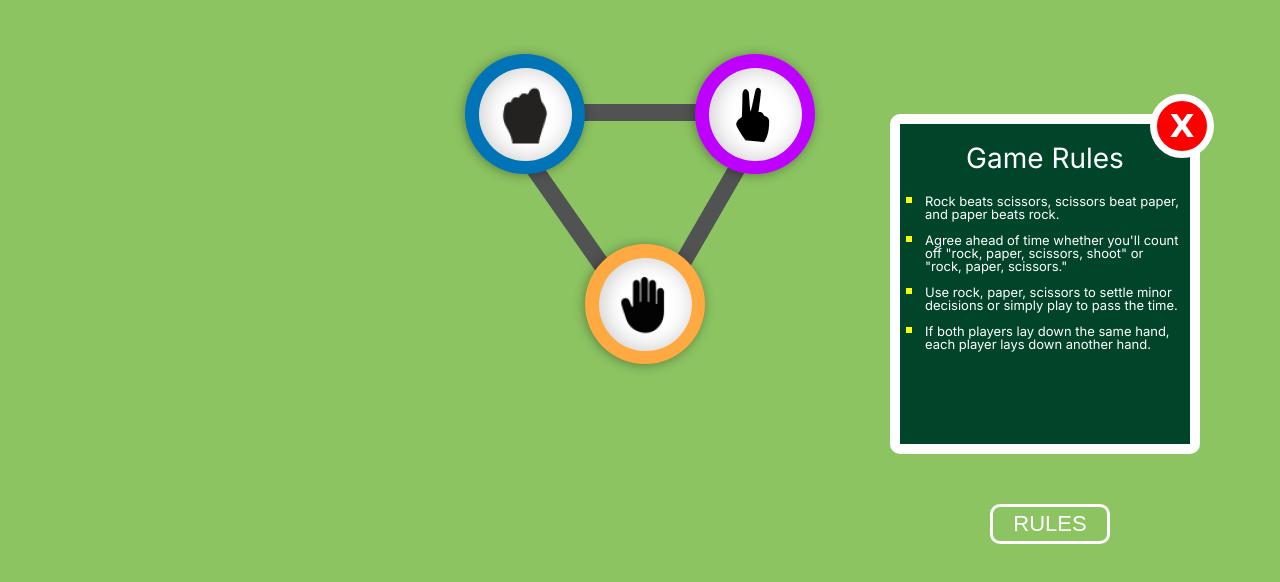
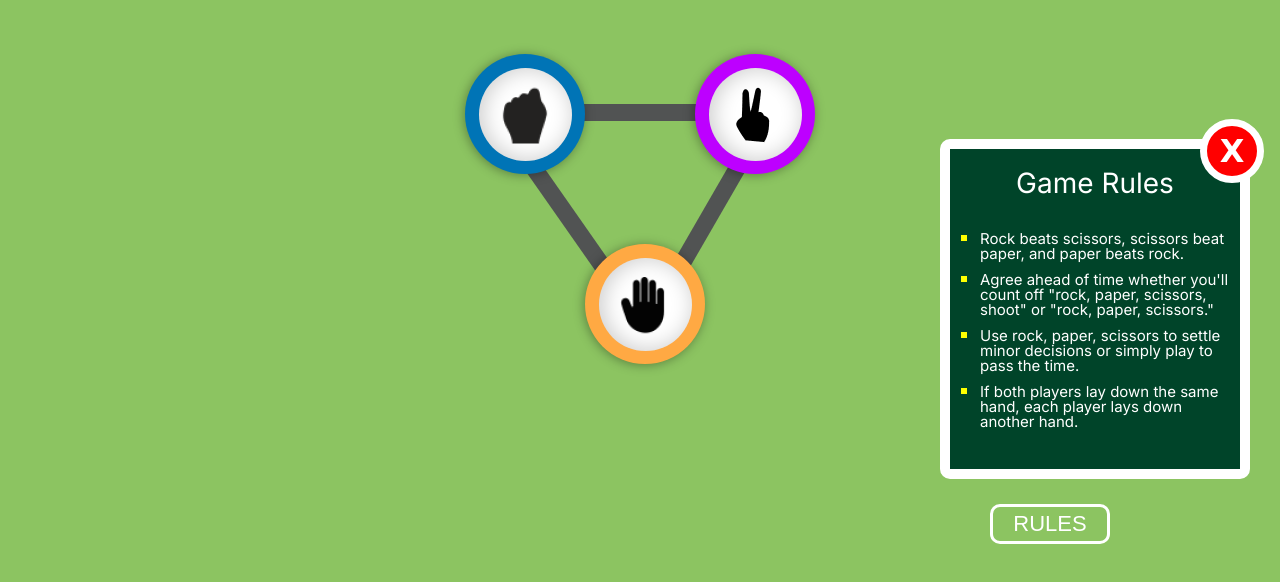
Before and after one commit to akshitbalodhicuvette/ModuleTest1, a plain HTML site: page index.html in a window 1280 px wide. Both pictures are taken after a click on the button "RULES". Shown: the part 226-808 px from the top of the page. Drawn offline with Linux system fonts and the light colour scheme; a web font is replaced by a local one.

Commit message:
Update styles.css

```diff
--- a/styles.css
+++ b/styles.css
@@ -324,8 +324,8 @@ body {
   border: 10px solid white;
   border-radius: 10px;
   position: absolute;
-  right: 80px;
-  bottom: 120px;
+  right: 30px;
+  bottom: 95px;
   z-index: 2;
   padding: 10px;
 }
@@ -340,11 +340,10 @@ body {
 }
 
 ul {
+  margin-top: 20px;
   list-style-type: square;
-  margin-left: 15px;
-  font-size: 13px;
-  /* padding: 20px; */
-  /* color: yellow; */
+  margin-left: 20px;
+  font-size: 15px;
 }
 
 ul ::marker {
@@ -517,7 +516,7 @@ button {
   justify-content: center;
   align-items: center;
   position: relative;
-  top: 100px;
+  top: 10vh;
 }
 
 .second,
```
